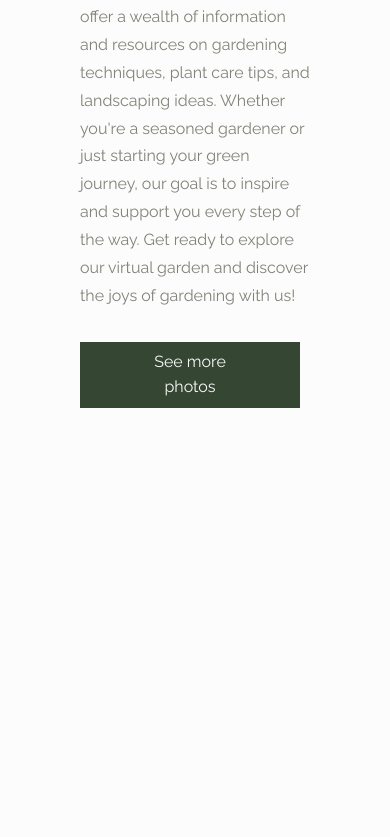
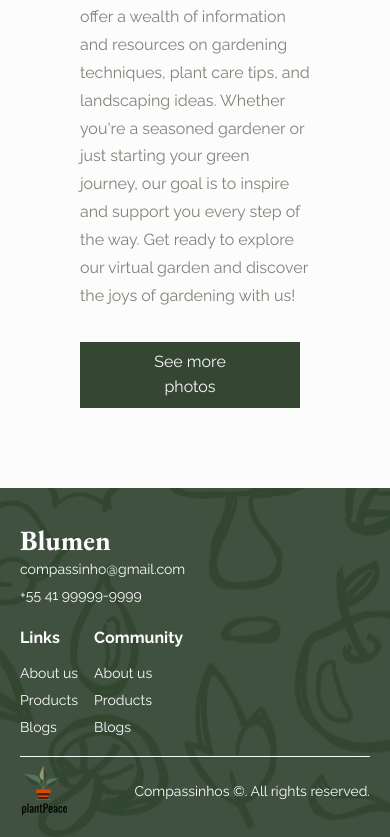
Before and after one commit to adriannparanhos/-squad-desafio2-blumen, a React (Vite) app in the folder frontend/: page / in a window 390 px wide. Shown: the part 3558-4395 px from the top of the page. Before the commit the page ends 4046 px from the top, so only its background shows below. Built offline with nearby package versions, Linux system fonts and the light colour scheme.

Commit message:
feat: create footer

```diff
--- /dev/null
+++ b/frontend/src/components/Footer/index.tsx
@@ -0,0 +1,84 @@
+import { Section } from "../Section";
+import "./styles.css";
+
+type Column = {
+  title: string;
+  children: {
+    label: string;
+    href: string;
+  }[];
+};
+
+const contacts = ["compassinho@gmail.com", "+55 41 99999-9999"];
+
+const columns: Column[] = [
+  {
+    title: "Links",
+    children: [
+      {
+        label: "About us",
+        href: "/about-us",
+      },
+      {
+        label: "Products",
+        href: "/products",
+      },
+      {
+        label: "Blogs",
+        href: "/blogs",
+      },
+    ],
+  },
+  {
+    title: "Community",
+    children: [
+      {
+        label: "About us",
+        href: "/about-us",
+      },
+      {
+        label: "Products",
+        href: "/products",
+      },
+      {
+        label: "Blogs",
+        href: "/blogs",
+      },
+    ],
+  },
+];
+
+export function Footer() {
+  return (
+    <footer className="footer raleway">
+      <Section className="footer-container">
+        <main className="footer-content">
+          <div className="footer-left">
+            <h2 className="footer-title eb-garamond">Blumen</h2>
+            {contacts.map((contact, index) => (
+              <span key={index} className="footer-contact">{contact}</span>
+            ))}
+          </div>
+          <div className="footer-right">
+            {columns.map((column, index) => (
+              <div key={index} className="footer-column">
+                <h3>{column.title}</h3>
+                <ul>
+                  {column.children.map((child, childIndex) => (
+                    <li key={childIndex}>
+                      <a href={child.href}>{child.label}</a>
+                    </li>
+                  ))}
+                </ul>
+              </div>
+            ))}
+          </div>
+        </main>
+        <div className="footer-bottom">
+          <img src="/logo.svg" alt="Logo Blumen" className="footer-logo"/>
+          <span className="footer-copyright">Compassinhos &copy;. All rights reserved.</span>
+        </div>
+      </Section>
+    </footer>
+  );
+}
--- /dev/null
+++ b/frontend/src/components/Footer/styles.css
@@ -0,0 +1,136 @@
+.footer {
+  width: 100%;
+  height: 300px;
+  background-color: var(--primary-lunar);
+  background-image: url("/public/images/background-pattern.png");
+}
+
+.footer-container {
+  height: 100%;
+  display: flex;
+  flex-direction: column;
+  justify-content: space-between;
+  padding: 20px 0;
+}
+
+.footer-content, .footer-bottom {
+  display: flex;
+  flex-direction: row;
+  align-items: center;
+  justify-content: space-between;
+  color: var(--white);
+}
+
+.footer-left {
+  display: flex;
+  flex-direction: column;
+  justify-content: start;
+}
+
+.footer-title {
+  font-size: 64px;
+  font-weight: 700;
+  line-height: 83.52px;
+}
+
+.footer-contact {
+  font-size: 16px;
+  font-weight: 400;
+  line-height: 24.72px;
+}
+
+.footer-right {
+  display: flex;
+  flex-direction: row;
+  align-items: start;
+  justify-content: center;
+  gap: 16px;
+}
+
+.footer-column {
+  list-style: none;
+  display: flex;
+  flex-direction: column;
+  gap: 16px;
+}
+
+.footer-column ul {
+  display: flex;
+  flex-direction: column;
+  gap: 8px;
+}
+
+.footer-column ul li {
+  list-style: none;
+  color: var(--white);
+}
+
+.footer-column ul li a {
+  text-decoration: none;
+  color: var(--white);
+}
+
+.footer-bottom {
+  padding-top: 8px;
+  border-top: 1px solid var(--white);
+}
+
+.footer-copyright {
+  font-size: 14px;
+}
+
+/* Responsividade */
+
+/* lg */
+@media (max-width: 1024px) {
+  .footer-container {
+    padding: 20px;
+  }
+
+  .footer-title {
+    font-size: 48px;
+  }
+}
+
+/* xs */
+@media (max-width: 390px) {
+  .footer {
+    height: 100%;
+  }
+
+  .footer-content {
+    flex-direction: column;
+    align-items: start;
+    gap: 24px;
+    padding: 20px 0;
+  }
+
+  .footer-left {
+    gap: 8px;
+  }
+
+  .footer-title {
+    font-size: 28px;
+    line-height: 24px;
+  }
+
+  .footer-contact {
+    font-size: 14px;
+    line-height: 18px;
+  }
+
+  .footer-right {}
+
+  .footer-column h3 {
+    font-size: 16px;
+  }
+
+  .footer-column li a {
+    font-size: 14px;
+  }
+
+  .footer-bottom img {
+    width: 48px;
+  }
+
+}
--- a/frontend/src/layouts/MainLayout/index.tsx
+++ b/frontend/src/layouts/MainLayout/index.tsx
@@ -1,6 +1,7 @@
 import { Outlet } from "react-router";
 
 import { Navbar } from "../../components/Navbar";
+import { Footer } from "../../components/Footer";
 
 import "./styles.css";
 
@@ -11,6 +12,7 @@ export default function MainLayout() {
       <main className="main-content">
         <Outlet />
       </main>
+      <Footer />
     </div>
   );
 }
```
Also changed, not shown: frontend/public/images/background-pattern.png (added).
